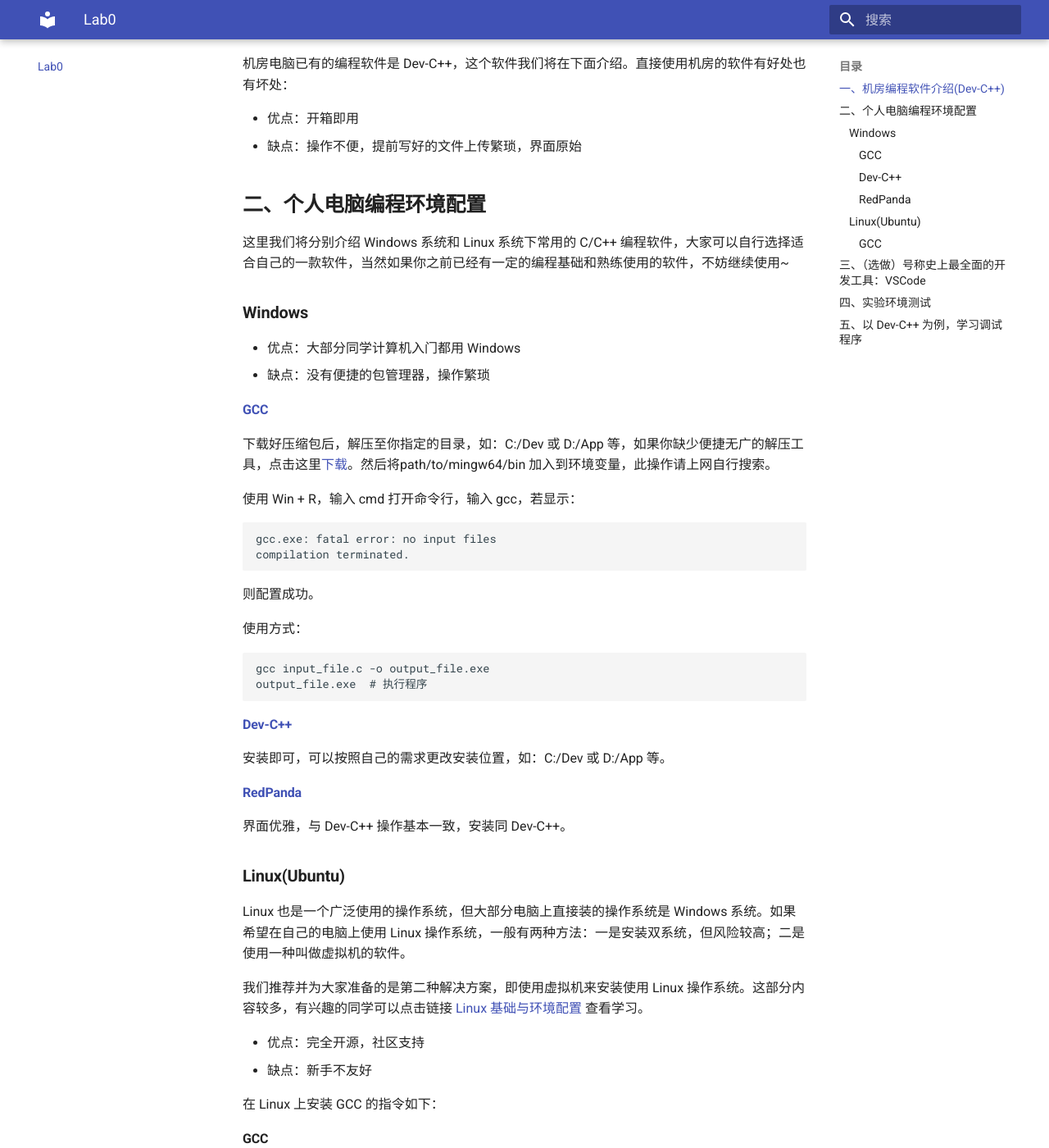
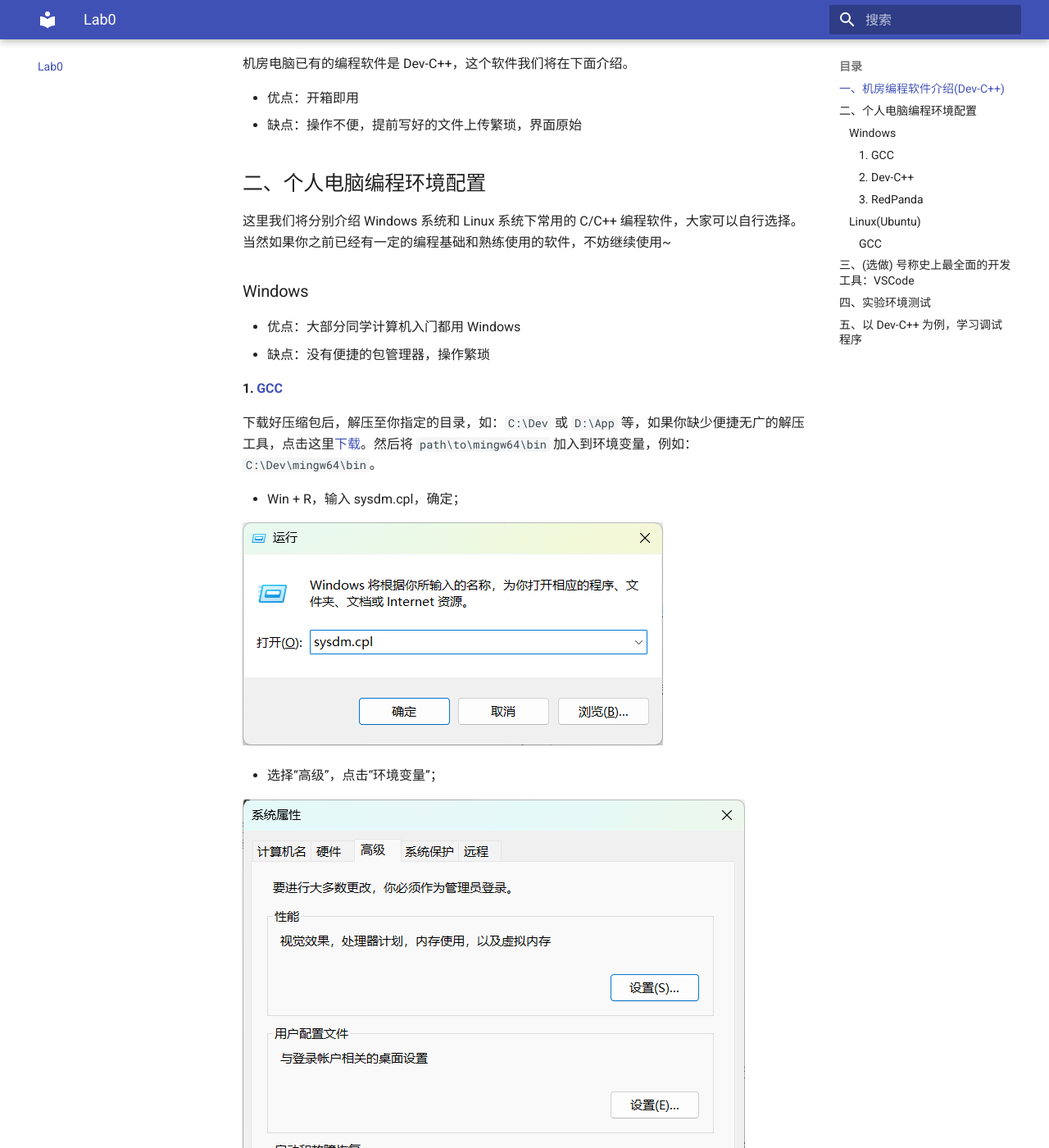
Before and after one commit to Tsincy-Peacy/Code2025, an MkDocs documentation site: the page built from docs/lab0.md, in a window 1280 px wide and 1400 px high, scrolled down 279 px. Shown: the whole window at 82% size. Built offline with MkDocs 1.6.1 and Material for MkDocs 9.7.7, drawn with Linux system fonts in a browser that asks for light colours; some of the changed text lies outside the part shown.

Commit message:
update_lab0

````diff
--- a/docs/lab0.md
+++ b/docs/lab0.md
@@ -1,39 +1,53 @@
-# **实验 0 ：上机环境准备**
-
-
+# 实验 0：上机环境准备
 
 提示：你当然可以选择在机房电脑已有环境使用编译软件，但我们更推荐在自己电脑配置环境。
 
 
 
-## **一、机房编程软件介绍(Dev-C++)**
+## 一、机房编程软件介绍(Dev-C++)
 
-机房电脑已有的编程软件是 Dev-C++，这个软件我们将在下面介绍。直接使用机房的软件有好处也有坏处：
+机房电脑已有的编程软件是 Dev-C++，这个软件我们将在下面介绍。
 
 - 优点：开箱即用
 - 缺点：操作不便，提前写好的文件上传繁琐，界面原始
 
-## **二、个人电脑编程环境配置**
 
-这里我们将分别介绍 Windows 系统和 Linux 系统下常用的 C/C++ 编程软件，大家可以自行选择适合自己的一款软件，当然如果你之前已经有一定的编程基础和熟练使用的软件，不妨继续使用~
 
-### **Windows**
+## 二、个人电脑编程环境配置
+
+这里我们将分别介绍 Windows 系统和 Linux 系统下常用的 C/C++ 编程软件，大家可以自行选择。当然如果你之前已经有一定的编程基础和熟练使用的软件，不妨继续使用~
+
+### Windows
 
 - 优点：大部分同学计算机入门都用 Windows
 - 缺点：没有便捷的包管理器，操作繁琐
 
-#### [GCC](./assets/x86_64-15.2.0-release-mcf-seh-ucrt-rt_v13-rev0.7z)
+#### 1. [GCC](./assets/x86_64-15.2.0-release-mcf-seh-ucrt-rt_v13-rev0.7z)
 
-下载好压缩包后，解压至你指定的目录，如：C:/Dev 或 D:/App 等，如果你缺少便捷无广的解压工具，点击这里[下载](./assets/7z2409-x64.exe)。然后将path/to/mingw64/bin 加入到环境变量，此操作请上网自行搜索。
+下载好压缩包后，解压至你指定的目录，如：`C:\Dev` 或 `D:\App` 等，如果你缺少便捷无广的解压工具，点击这里[下载](./assets/7z2409-x64.exe)。然后将 `path\to\mingw64\bin` 加入到环境变量，例如：`C:\Dev\mingw64\bin`。
 
-使用 Win + R，输入 cmd 打开命令行，输入 gcc，若显示：
+-  Win + R，输入 sysdm.cpl，确定；
 
-```cmd
-gcc.exe: fatal error: no input files
-compilation terminated.
-```
+![image-20250922221457141](img/image-20250922221457141.png)
 
-则配置成功。
+- 选择“高级”，点击“环境变量”；
+
+![image-20250922221627181](img/image-20250922221627181.png)
+
+- 双击“Path”；(你可以任意选择用户变量或系统变量中的 Path，当计算机的用户只有一个时，这二者是等效的)
+
+![image-20250922221913587](img/image-20250922221913587.png)
+
+- 新建路径，确定；(请修改为你的实际路径，另外注意 Windows 的反斜杠 \\)
+
+![image-20250922222230187](img/image-20250922222230187.png)
+
+- Win + R，输入 cmd 打开命令行，输入 gcc，若显示：
+
+
+![image-20250922222442343](img/image-20250922222442343.png)
+
+配置成功。
 
 
 
@@ -46,21 +60,21 @@
 
 
 
-#### [Dev-C++](./assets/devcpp-5.1.1.0_64bit_setup.exe)
+#### 2. [Dev-C++](./assets/devcpp-5.1.1.0_64bit_setup.exe)
 
-安装即可，可以按照自己的需求更改安装位置，如：C:/Dev 或 D:/App 等。
+安装即可，可以按照自己的需求更改安装位置，如：`C:/Dev` 或 `D:/App` 等。
 
 
 
-#### [RedPanda](./assets/RedPanda.C++.3.2.win64.MinGW64_11.4.Setup.exe)
+#### 3. [RedPanda](./assets/RedPanda.C++.3.2.win64.MinGW64_11.4.Setup.exe)
 
 界面优雅，与 Dev-C++ 操作基本一致，安装同 Dev-C++。
 
 
 
-### **Linux(Ubuntu)**
+### Linux(Ubuntu)
 
-Linux 也是一个广泛使用的操作系统，但大部分电脑上直接装的操作系统是 Windows 系统。如果希望在自己的电脑上使用 Linux 操作系统，一般有两种方法：一是安装双系统，但风险较高；二是使用一种叫做虚拟机的软件。
+Linux 也是一个广泛使用的操作系统，但大部分电脑预装的操作系统是 Windows 系统。如果希望在自己的电脑上使用 Linux 操作系统，一般有两种方法：一是安装双系统，但风险较高；二是使用一种叫做虚拟机的软件。
 
 
 
@@ -71,9 +85,9 @@
 
 
 
+#### GCC
+
 在 Linux 上安装 GCC 的指令如下：
-
-#### GCC
 
 ```cmd
 sudo apt install build-essential  # gcc 包含在 build-essential 中
@@ -90,17 +104,15 @@
 
 
 
-## **三、（选做）号称史上最全面的开发工具：VSCode**
+## 三、(选做) 号称史上最全面的开发工具：VSCode
 
 VSCode 是一个强大的文本编辑器，以“轻量级、高性能、强扩展”为核心特色，是前端、后端、全栈及数据科学等领域开发者的首选工具。
 
-
-
 完成 VSCode 的安装配置以及可以成功地在 VSCode 上编写 C 语言代码并不是一件容易的事（助教的许多同学存在因为配置不当只能裸眼 debug 一学期的情况，当然这也不失为一种提升编程能力的好办法）。
 
+这里我们推荐一篇博客，它详细介绍了针对 C/C++ 的 VSCode 安装及环境配置的过程。阅读前提示：本博客的第三部分内容与上文中 GCC 环境配置等效，如已安装则无需重复。
 
-
-这里我们推荐一篇博客，它详细介绍了针对 C/C++ 的 VSCode 安装及环境配置的过程（[从零开始的vscode安装及环境配置教程](https://www.cnblogs.com/lidabo/p/18347048)）。
+[VS Code 配置 C/C++ 编程运行环境（保姆级教程）_vscode配置c++环境-CSDN博客](https://blog.csdn.net/qq_42417071/article/details/137438374)。
 
 
 
@@ -138,7 +150,7 @@
 
 
 
-本节我们以一段完整的 C 语言程序为例，系统地学一下如何用 Dev C++ 调试程序。
+本节我们以一段完整的 C 语言程序为例，系统地学一下如何用 Dev-C++ 调试程序。
 
 ```c
 #include <stdio.h>
@@ -203,10 +215,8 @@
 
 
 
-调试过程中，Dev C++ 支持同时监控多个变量，还支持在程序中设置多个断点，如下图所示：
+调试过程中，Dev-C++ 支持同时监控多个变量，还支持在程序中设置多个断点，如下图所示：
 
 ![lab0-5](./img/lab0-5.gif)
 
-
-
 以上就是我们所要介绍的调试程序的内容，最后我们提醒大家，对于修改后的程序，调试程序之前一定要先编译程序！
````
Also changed, not shown: docs/index.md (+7 -0 lines), docs/img/image-20250922221457141.png (added), docs/img/image-20250922221627181.png (added), docs/img/image-20250922221913587.png (added), docs/img/image-20250922222230187.png (added), docs/img/image-20250922222442343.png (added), 2 other files.
